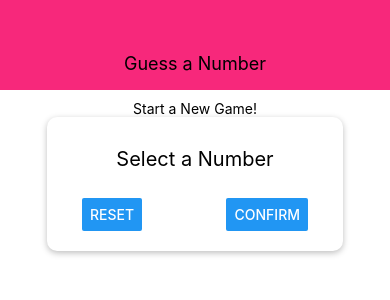
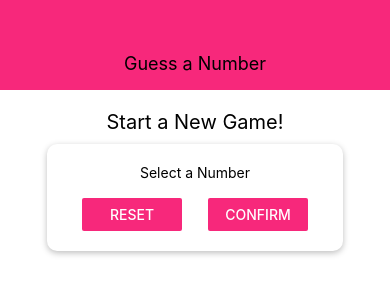
Before and after one commit to maxcramer/complete-react-native-guide-part-2, a React Native app: screen / in a window 390 px wide. Shown: the top 300 px of the page. Built offline with nearby package versions, Linux system fonts and the light colour scheme.

Commit message:
adding colors into exportable objects, now only calling primary and secondary rather than the hex codes

```diff
--- /dev/null
+++ b/constants/colors.js
@@ -0,0 +1,4 @@
+export default {
+    primary: '#f7287b',
+    secondary: '#f7287b'
+};
--- a/screens/StartGameScreen.js
+++ b/screens/StartGameScreen.js
@@ -3,16 +3,22 @@
 
 import Card from '../components/Card';
 
+import Colors from '../constants/colors';
+
 const StartGameScreen = props => {
     return (
         <View style={styles.screen}>
-            <Text>Start a New Game!</Text>
+            <Text style={styles.title}>Start a New Game!</Text>
             <Card style={styles.inputContainer}>
-                <Text style={styles.title}>Select a Number</Text>
+                <Text>Select a Number</Text>
                 <TextInput />
                 <View style={styles.buttonContainer}>
-                    <Button title="Reset" onPress={() => {}} />
-                    <Button title="Confirm" onPress={() => {}}/>
+                    <View style={styles.button}>
+                        <Button title="Reset" onPress={() => {}} color={Colors.primary}/>
+                    </View>
+                    <View style={styles.button}>
+                        <Button title="Confirm" onPress={() => {}} color={Colors.secondary}/>
+                    </View>
                 </View>
             </Card>
         </View>
@@ -40,6 +46,9 @@
         justifyContent: 'space-between',
         paddingHorizontal: 15
     },
+    button: {
+        width: 100
+    }
 });
 
 export default StartGameScreen;
```
